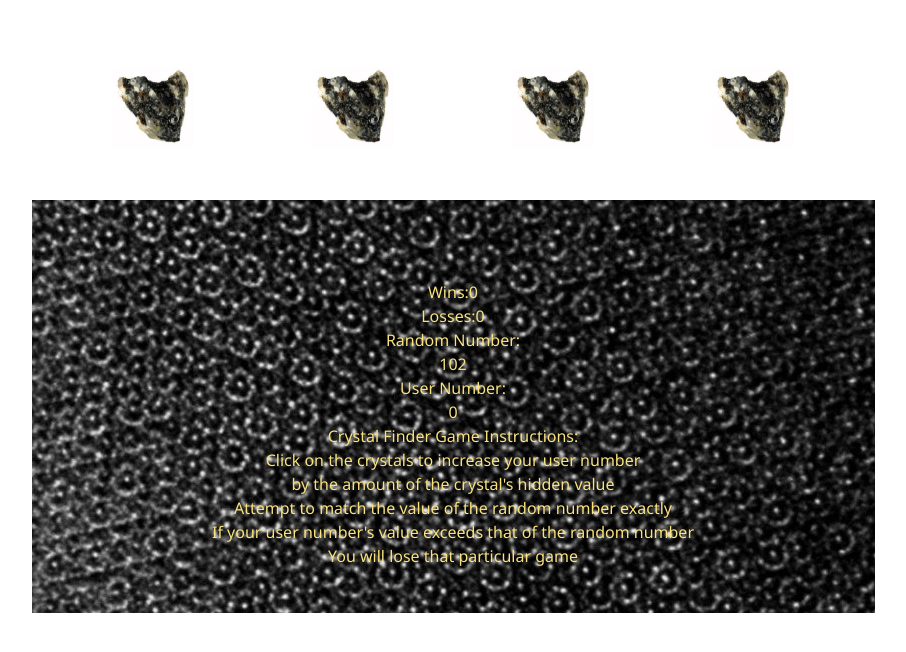
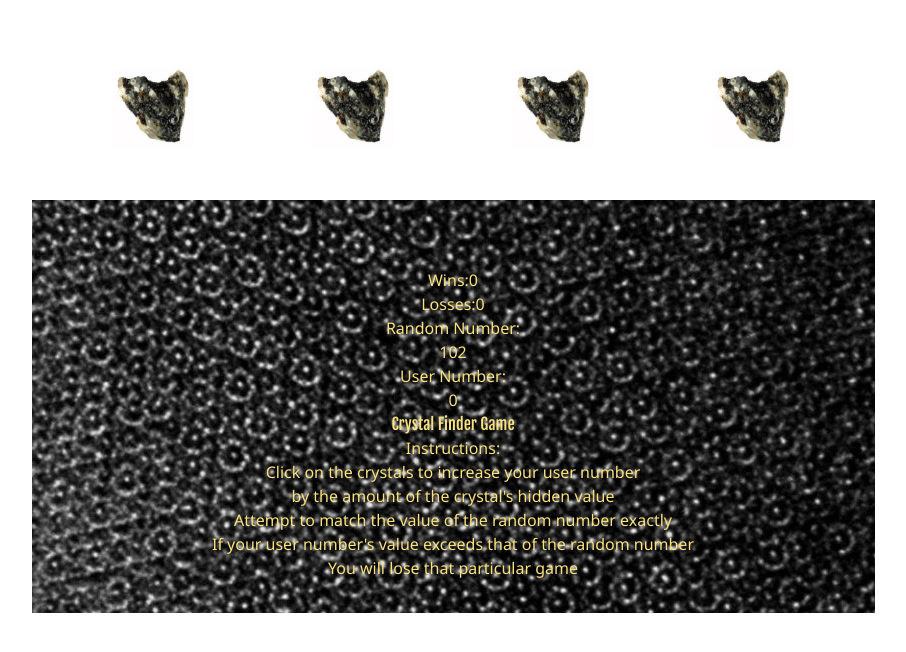
Before and after one commit to pedrichards/unit-4-game, a plain HTML site: page index.html in a window 1280 px wide. Shown: the whole page, without its empty margins (187-1093 px from the left). Drawn offline with nearby package versions, Linux system fonts and the light colour scheme.

Commit message:
added additional css

```diff
--- a/assets/css/style.css
+++ b/assets/css/style.css
@@ -1,4 +1,5 @@
 @import url('https://fonts.googleapis.com/css?family=Noto+Sans&display=swap');
+@import url('https://fonts.googleapis.com/css?family=Fjalla+One&display=swap');
 
 body {
     margin: 0;
@@ -14,3 +15,7 @@ body {
     transform: translate(-50%, -50%);
     color: #F9E27F;
   }
+
+  .cFG {
+    font-family: 'Fjalla One', sans-serif;
+  }
--- a/index.html
+++ b/index.html
@@ -53,8 +53,9 @@
   <div id="user-text">
 
   </div>
-  <p>
-    Crystal Finder Game Instructions:
+    <div class="cFG">Crystal Finder Game </div>
+      <div>
+        <p>Instructions:
         <br>
         Click on the crystals to increase your user number
         <br>
@@ -66,6 +67,7 @@
         <br>
         You will lose that particular game
         </p>
+      </div>
     <div>
 
   </div>
```
Lines whose indentation alone changed are shown as unchanged.
